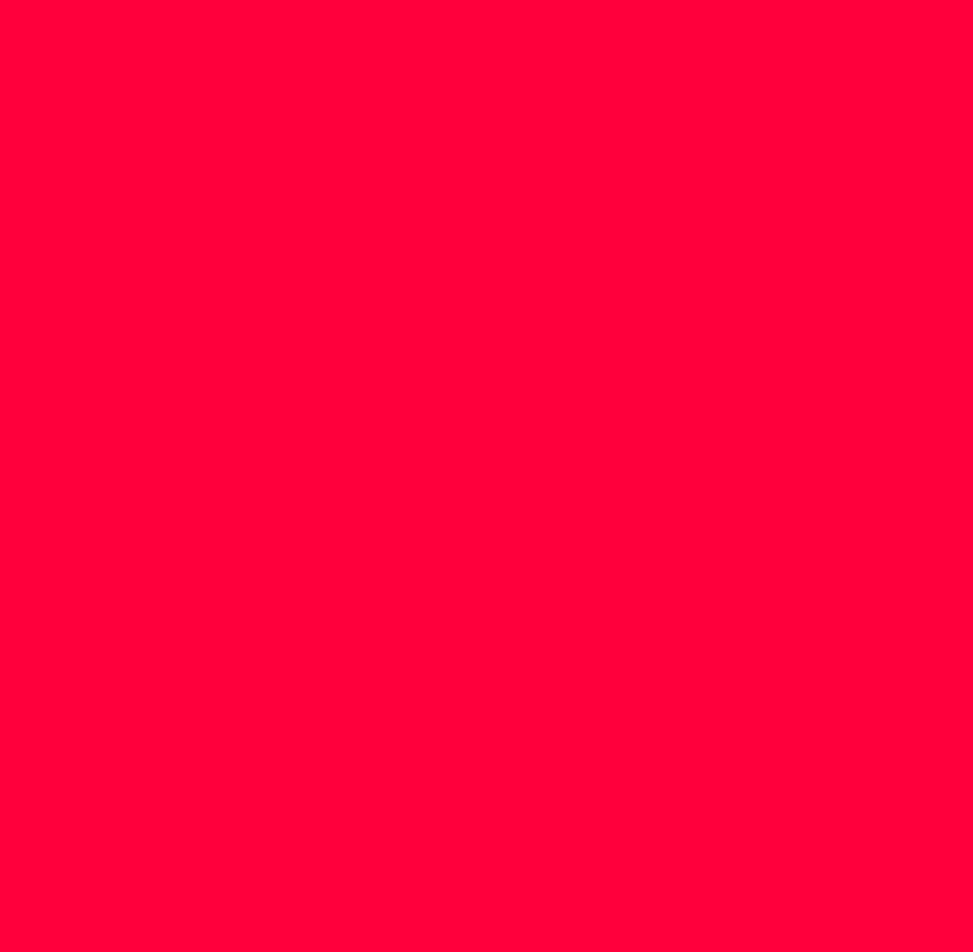
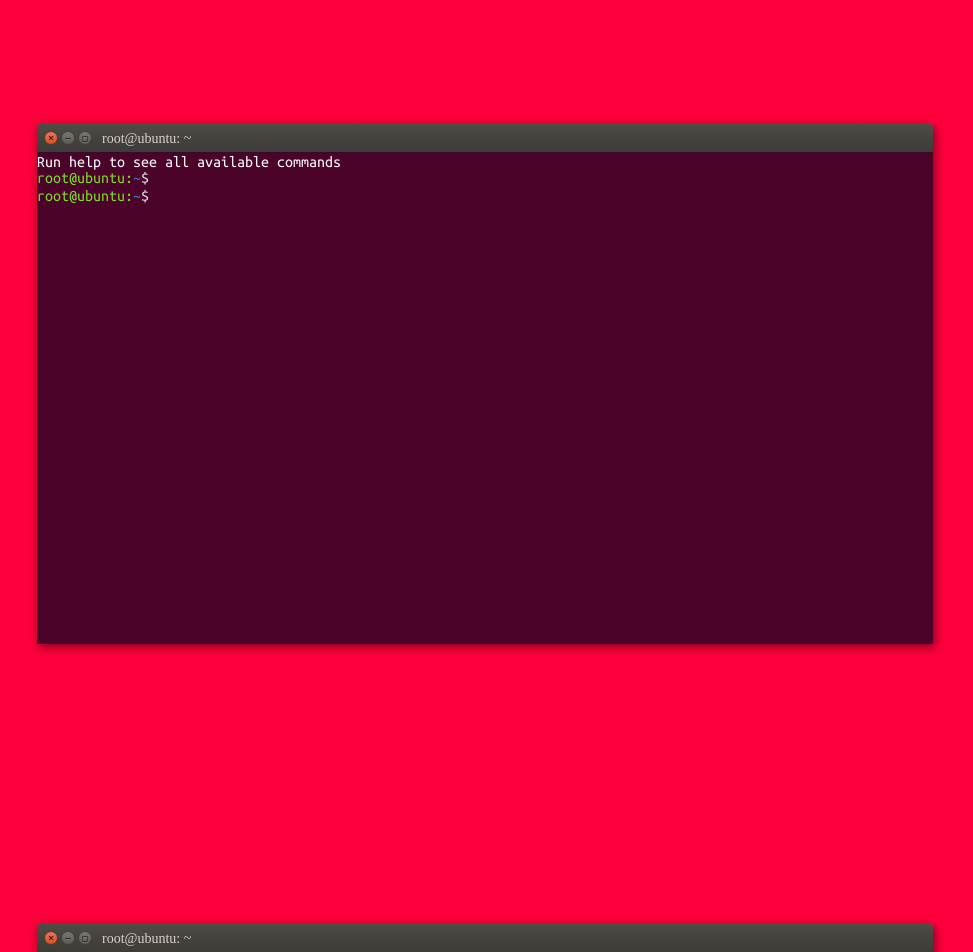
Before and after one commit to Wezazi/MyReactApp, a React (Vite) app: page /terminal in a window 1280 px wide. Shown: the part 960-1912 px from the top of the page, without its empty margins (155-1128 px from the left). Before the commit the page ends 951 px from the top, so only its background shows below. Built offline with nearby package versions, Linux system fonts and the light colour scheme; a web font is replaced by a local one.

Commit message:
created three terminal components

```diff
--- a/src/Components/Terminal/Terminal.jsx
+++ b/src/Components/Terminal/Terminal.jsx
@@ -9,7 +9,7 @@ function Terminal(props){
     useEffect(() => {
         createPrompt();
     });
-    //A problem with useeffect is that it runs my
+    //A problem with useeffect is that it runs my function twice but not that big of a deal tbh
 
     const terminalBody = useRef(null);
 
@@ -32,6 +32,7 @@ function Terminal(props){
                 "details.json": `
                 {<br>
                     &nbsp;&nbsp;&nbsp;&nbsp"name":"${props.name}",<br>
+                    &nbsp;&nbsp;&nbsp;&nbsp"github":"${props.repo}",<br>
                     &nbsp;&nbsp;&nbsp;&nbsp"tech":${props.tech},<br>
                     &nbsp;&nbsp;&nbsp;&nbsp"learned":${props.learned}<br>
                 }`,
--- a/src/Pages/Terminal.jsx
+++ b/src/Pages/Terminal.jsx
@@ -1,13 +1,15 @@
 import Terminal from "../Components/Terminal/Terminal.jsx";
 
 function TerminalF(){
-
-
     return(
         <>
             <div>
                 {/*MAKE SURE TO WRITE <Terminal /> and NOT <Terminal> </Terminal> */}
-                <Terminal name= "FlexBox and BEM" tech = '["HTML", "CSS"]' writeUp = "Created webpages based on a figma design. Positioned the elements within the containers using only flexbox property values. Used BEM naming convention in the project" learned = '["Flexbox", "BEM"]' challenges = "This assingment was my first time using flexboxes so it took some time to get used to. I struggled alot with BEM naming convention. BEM is very unintuative to me, you can probably tell that i still struggle with it."/>
+                <Terminal name= "FlexBox and BEM" repo = "https://github.com/Wezazi/Learning-CSS-Flexboxes" tech = '["HTML", "CSS"]' writeUp = "Created webpages based on a figma design. Positioned the elements within the containers using only flexbox property values. Used BEM naming convention in the project" learned = '["Flexbox", "BEM"]' challenges = "This assingment was my first time using flexboxes so it took some time to get used to. I struggled alot with BEM naming convention. BEM is very unintuative to me, you can probably tell that i still struggle with it."/>
+
+                <Terminal name = "CSS Grid" repo = "https://github.com/Wezazi/Learning-CSS-Grid"  tech = '["html", "CSS"]' writeUp = "Created page based on a figma design. Positioned the elements within the containers using only gridbox property values" learned = '["Gridbox"]' challenges = "This was my first time using gridbox, I was reverse engineering the structure because i didn't know that you could see it in figma. It helped learn grid even though it took alot of time"/>
+
+                <Terminal name = "Test Your Skills" repo = "https://github.com/Wezazi/Test-Your-Skills-12Hours and https://github.com/Wezazi/Responsive-Layout-Templates" tech = '["html", "CSS", "SCSS/SASS"]' writeUp = "Created a couple of pages based on all skills i had learned up till that point. The assingment needed to be done within 12 hours, it was really fun. I practiced on the material in a seperate repo afterwards which led to me finally learning how to create a fully reactive website." learned = '["SCSS", "Reactive/Adaptive layout", "time management"]' challenges = "It was really stressfull because i only had 12 hours to finish it. I spent alot of time trying to figure out how to make the site reactive. I was able to finish the assignment however one of the sections ended up being pretty bad because i was running out of time"/>
             </div>
 
         </>
```
